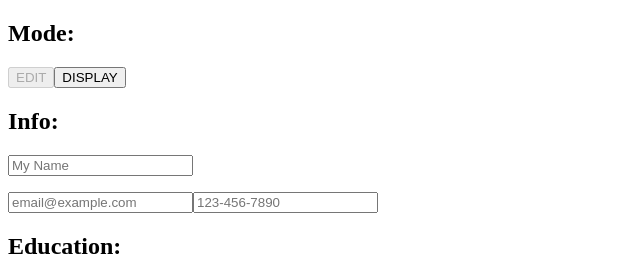
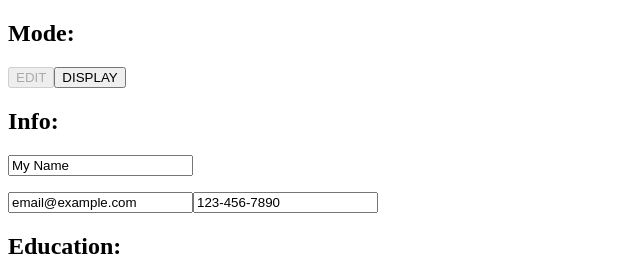
Before and after one commit to MongrelArchitect/cv-project, a React (Create React App) app: page / in a window 1280 px wide. Shown: the top 263 px of the page, without its empty margins (0-640 px from the left). Built offline with nearby package versions, Linux system fonts and the light colour scheme.

Commit message:
Edit general information

```diff
--- a/src/components/Info.js
+++ b/src/components/Info.js
@@ -9,6 +9,28 @@ export default class Info extends React.Component {
       email: 'email@example.com',
       phone: '123-456-7890',
     };
+
+    this.changeName = this.changeName.bind(this);
+    this.changeEmail = this.changeEmail.bind(this);
+    this.changePhone = this.changePhone.bind(this);
+  }
+
+  changeName(event) {
+    this.setState({
+      name: event.target.value,
+    });
+  }
+
+  changeEmail(event) {
+    this.setState({
+      email: event.target.value,
+    });
+  }
+
+  changePhone(event) {
+    this.setState({
+      phone: event.target.value,
+    });
   }
 
   render() {
@@ -20,19 +42,19 @@ export default class Info extends React.Component {
         <h2>Info:</h2>
         <p>
           {mode === 'edit' ? (
-            <input type="text" placeholder={name} />
+            <input type="text" value={name} onChange={this.changeName} />
           ) : (
             <span>{name}</span>
           )}
         </p>
         <p>
           {mode === 'edit' ? (
-            <input type="email" placeholder={email} />
+            <input type="email" value={email} onChange={this.changeEmail} />
           ) : (
             <span>{email}</span>
           )}
           {mode === 'edit' ? (
-            <input type="tel" placeholder={phone} />
+            <input type="tel" value={phone} onChange={this.changePhone} />
           ) : (
             <span>{phone}</span>
           )}
```
